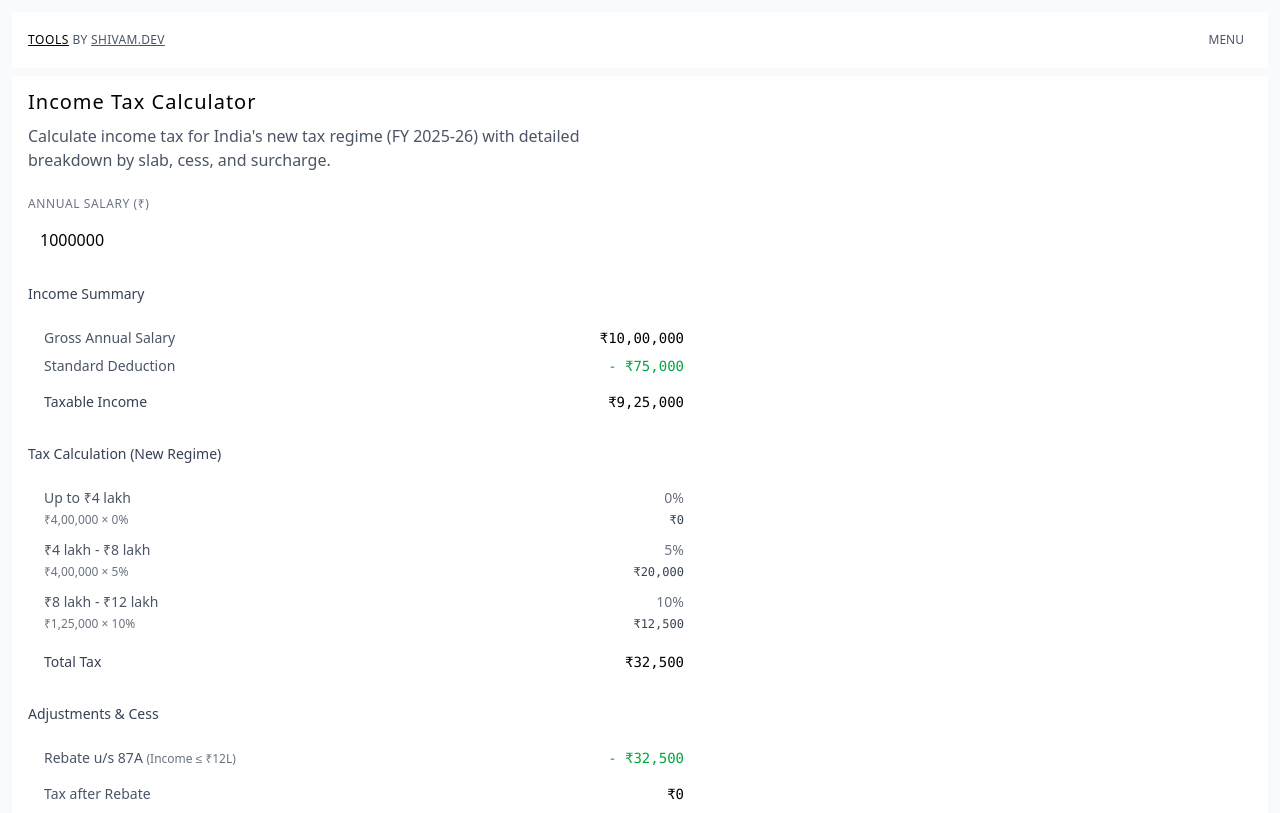
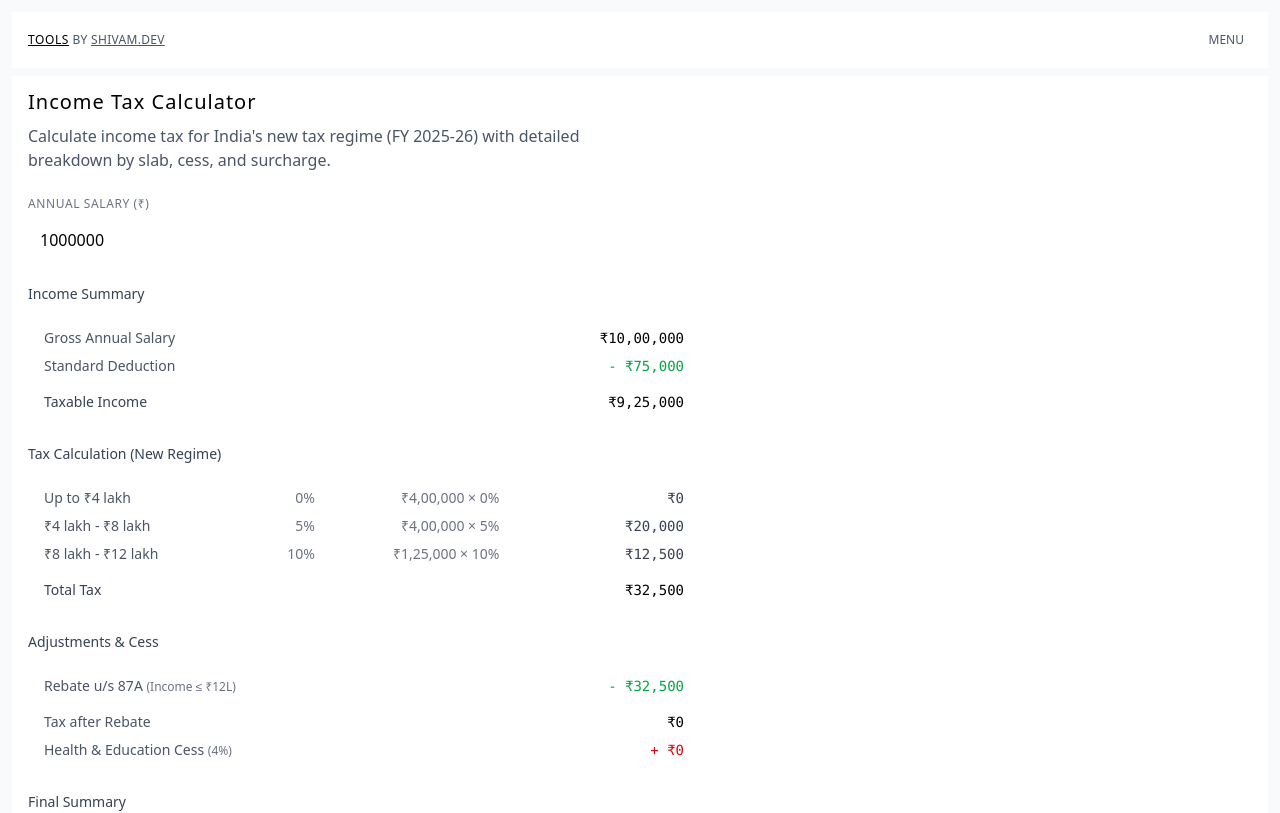
Before and after one commit to scmmishra/tools.shivam.dev, a Vue app: page /india-income-tax in a window 1280 px wide. Shown: the top 813 px of the page. Built offline with nearby package versions, Linux system fonts and the light colour scheme.

Commit message:
fix: design

```diff
--- a/src/pages/india-income-tax.vue
+++ b/src/pages/india-income-tax.vue
@@ -177,25 +177,20 @@ const formatPercentage = (rate: number): string => {
           <h3 class="text-sm font-medium text-gray-700">
             Tax Calculation (New Regime)
           </h3>
-          <div class="outline outline-gray-200 p-4 space-y-3">
+          <div class="outline outline-gray-200 p-4 space-y-2">
             <div
               v-for="(slab, index) in calculation.slabBreakdown"
               :key="index"
-              class="space-y-1"
+              class="grid grid-cols-[2fr_1fr_2fr_2fr] gap-x-3 text-sm items-center"
             >
-              <div class="flex justify-between text-sm">
-                <span class="text-gray-600">{{ slab.label }}</span>
-                <span class="text-gray-500">{{ formatPercentage(slab.rate) }}</span>
-              </div>
-              <div class="flex justify-between text-xs">
-                <span class="text-gray-500"
-                  >{{ formatCurrency(slab.taxableAmount) }} ×
-                  {{ formatPercentage(slab.rate) }}</span
-                >
-                <span class="font-mono text-gray-700">{{
-                  formatCurrency(slab.tax)
-                }}</span>
-              </div>
+              <span class="text-gray-600">{{ slab.label }}</span>
+              <span class="text-gray-500 text-right">{{ formatPercentage(slab.rate) }}</span>
+              <span class="text-gray-500 text-right whitespace-nowrap">
+                {{ formatCurrency(slab.taxableAmount) }} × {{ formatPercentage(slab.rate) }}
+              </span>
+              <span class="font-mono text-gray-700 text-right whitespace-nowrap">{{
+                formatCurrency(slab.tax)
+              }}</span>
             </div>
 
             <div
```
